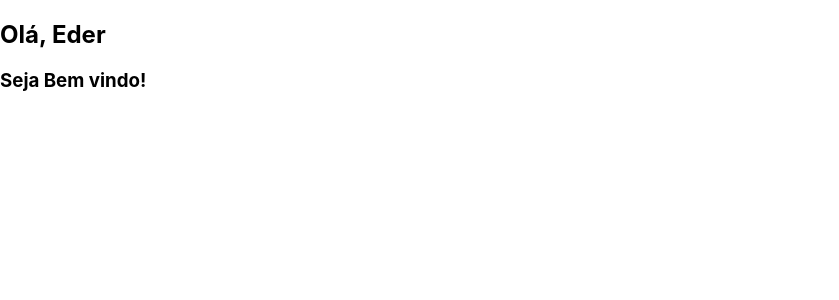
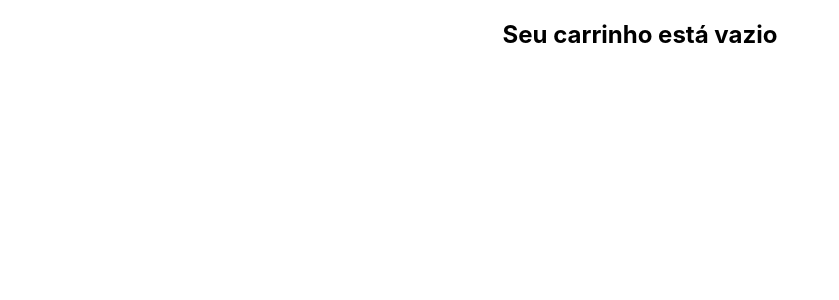
Before and after one commit to tryber/sd-05-block14-project-frontend-online-store-10, a React (Create React App) app: page /cart in a window 1280 px wide. Shown: the top 300 px of the page, without its empty margins (0-839 px from the left). Built offline with nearby package versions, Linux system fonts and the light colour scheme.

Commit message:
link icone, texto carrinho ok, teste ok

```diff
--- a/src/components/Pesquisa/Pesquisa.jsx
+++ b/src/components/Pesquisa/Pesquisa.jsx
@@ -4,7 +4,7 @@ import './Pesquisa.css';
 class Pesquisa extends React.Component {
   render() {
     return (
-      <input type="text" className="pesquisa-input"/>
+      <input type="text" className="pesquisa-input" />
     );
   }
 }
--- a/src/pages/Home/Home.jsx
+++ b/src/pages/Home/Home.jsx
@@ -4,9 +4,9 @@ import './Home.css'
 import Categoria from '../../components/Categorias';
 import * as api from '../../services/api';
 import Cart from '../cart.png';
-
+import { Link } from 'react-router-dom'
 class Home extends React.Component {
-  constructor(props){
+  constructor(props) {
     super(props);
 
     this.state = {
@@ -28,7 +28,7 @@ class Home extends React.Component {
     return (
       <div className="container">
         <aside className="categoria">
-        <Categoria  dadosApi={categorias} />
+          <Categoria dadosApi={categorias} />
         </aside>
         <div className="conteudo">
           <Pesquisa />
@@ -36,7 +36,11 @@ class Home extends React.Component {
             Digite algum termo de pesquisa ou escolha uma categoria.
           </h3>
         </div>
-      <div><img src={Cart} width="50px" height="50px" alt="icone carrinho" /></div>
+        <div>
+          <Link to = "/cart" data-testid="shopping-cart-button">
+            <img src={Cart} width="30px" height="30px" alt="icone carrinho" />
+          </Link>
+        </div>
       </div>
     );
   }
--- /dev/null
+++ b/src/pages/ShoppingCart/ShoppingCart.css
@@ -0,0 +1,3 @@
+.text-center {
+    text-align: center;
+}
--- a/src/pages/ShoppingCart/ShoppingCart.jsx
+++ b/src/pages/ShoppingCart/ShoppingCart.jsx
@@ -1,11 +1,10 @@
 import React from 'react';
-
+import './ShoppingCart.css';
 class ShoppingCart extends React.Component {
   render() {
     return (
       <div>
-        <h2>Olá, Eder</h2>
-        <h3>Seja Bem vindo!</h3>
+        <h2 className="text-center" data-testid="shopping-cart-empty-message" >Seu carrinho está vazio</h2>
       </div>
     );
   }
```
Also changed, not shown: 1 other file (tests, documents, lock files or other folders). Lines whose indentation alone changed are shown as unchanged.
